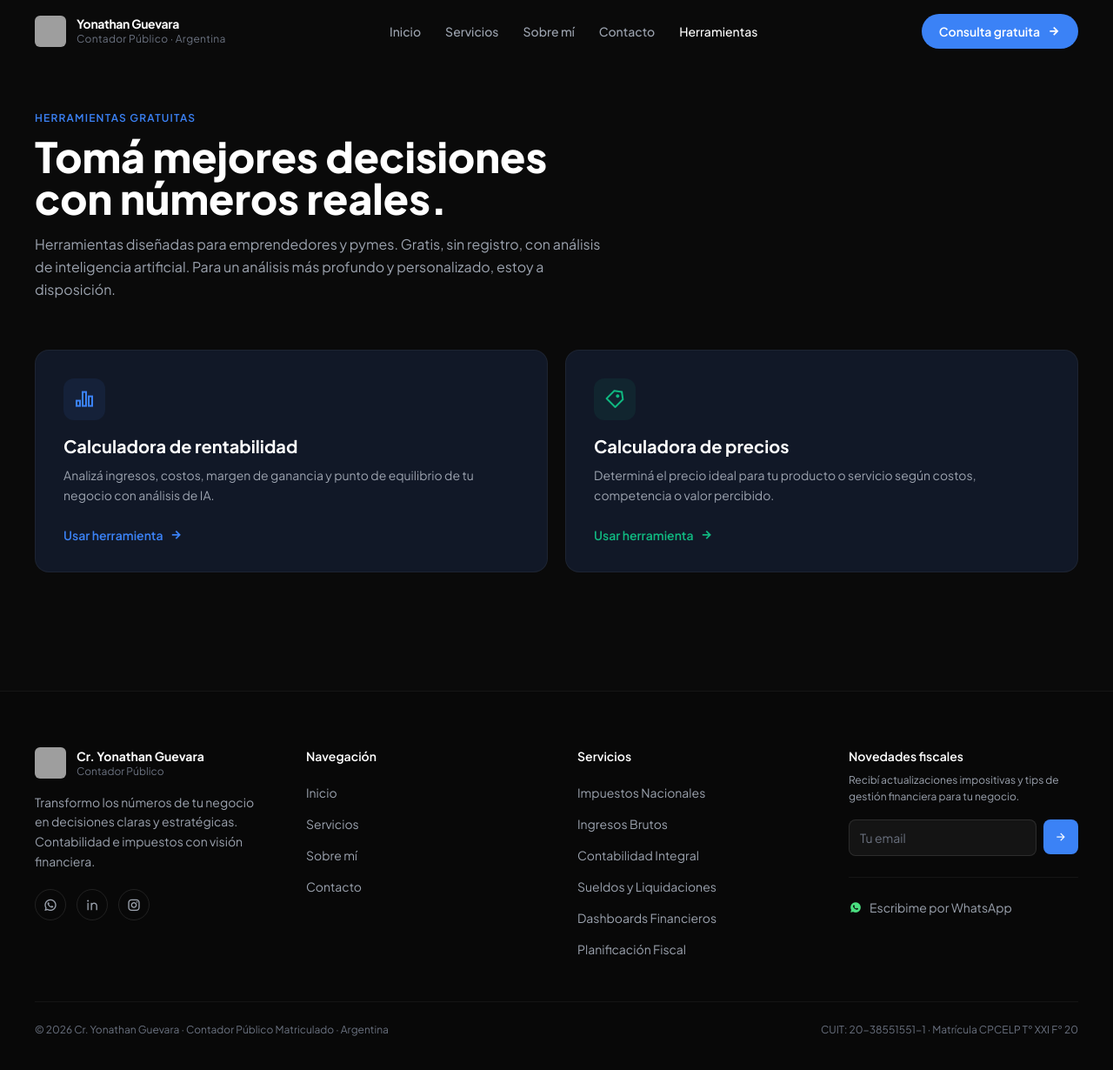
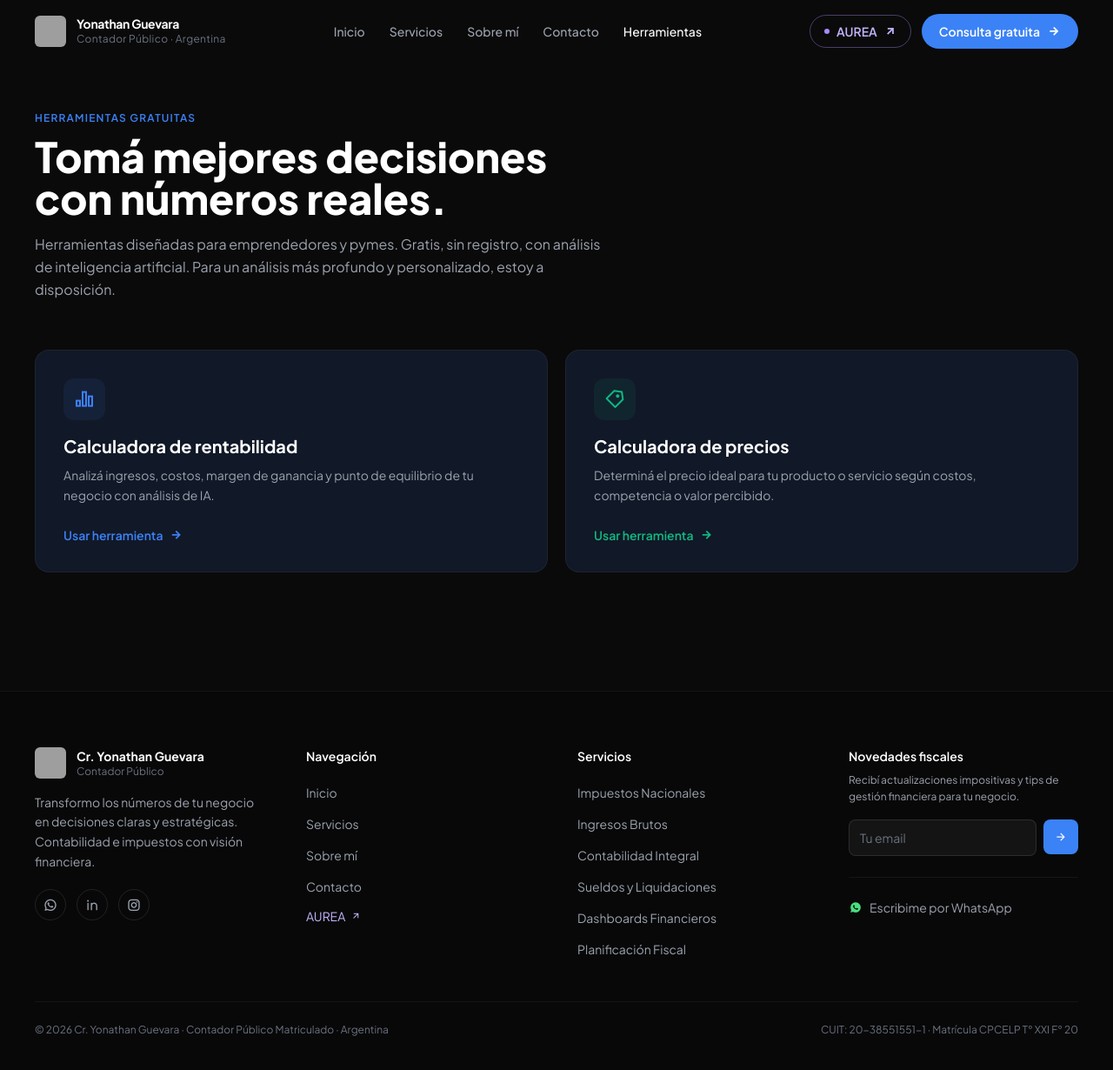
Before and after one commit to YonathanGuevara/guevara-estudio, a React (Vite) app in the folder proyecto-contador/: page /herramientas in a window 1280 px wide. Shown: the top 1230 px of the page at 87% size. Built offline with nearby package versions, Linux system fonts and the light colour scheme; grey boxes are pictures that could not be loaded.

Commit message:
Add AUREA link to navbar and footer

```diff
--- a/proyecto-contador/src/components/feature/Footer.tsx
+++ b/proyecto-contador/src/components/feature/Footer.tsx
@@ -89,6 +89,17 @@ export default function Footer() {
                   </Link>
                 </li>
               ))}
+              <li>
+                <a
+                  href="https://aurea.guevara-estudio.com.ar/"
+                  target="_blank"
+                  rel="noopener noreferrer"
+                  className="flex items-center gap-1.5 text-[#C4B5FD] hover:text-white text-sm transition-colors cursor-pointer"
+                >
+                  AUREA
+                  <i className="ri-arrow-right-up-line text-xs"></i>
+                </a>
+              </li>
             </ul>
           </div>
 
--- a/proyecto-contador/src/components/feature/Navbar.tsx
+++ b/proyecto-contador/src/components/feature/Navbar.tsx
@@ -3,6 +3,8 @@ import { Link, useLocation } from 'react-router-dom';
 
 // Tu logo propio - reemplazá esta URL con la tuya cuando tengas hosting
 const LOGO_URL = 'https://static.readdy.ai/image/37bdca1177b18a6b22719b392b997c4d/e7d0a2434435225cf8237542872598ab.jpeg';
+
+const AUREA_URL = 'https://aurea.guevara-estudio.com.ar/';
 
 const navLinks = [
   { label: 'Inicio', path: '/' },
@@ -63,6 +65,17 @@ export default function Navbar() {
         </nav>
 
         <div className="flex items-center gap-3">
+          <a
+            href={AUREA_URL}
+            target="_blank"
+            rel="noopener noreferrer"
+            title="Ingresá al sistema de gestión AUREA"
+            className="hidden md:flex items-center gap-2 text-sm font-semibold text-[#C4B5FD] hover:text-white border border-[#A78BFA]/40 hover:border-[#A78BFA] hover:bg-[#A78BFA]/10 rounded-full px-4 py-2 transition-colors cursor-pointer whitespace-nowrap"
+          >
+            <span className="w-1.5 h-1.5 rounded-full bg-[#A78BFA]"></span>
+            AUREA
+            <i className="ri-arrow-right-up-line text-sm"></i>
+          </a>
           <Link
             to="/contacto"
             className="hidden md:flex items-center gap-2 bg-[#3B82F6] hover:bg-[#2563EB] text-white text-sm font-semibold px-5 py-2.5 rounded-full transition-colors cursor-pointer whitespace-nowrap"
@@ -86,6 +99,16 @@ export default function Navbar() {
 
       {menuOpen && (
         <div className="md:hidden bg-[#0A0B0D] border-t border-white/5 px-6 py-6 flex flex-col gap-5">
+          <a
+            href={AUREA_URL}
+            target="_blank"
+            rel="noopener noreferrer"
+            className="flex items-center gap-2 text-base font-semibold text-[#C4B5FD] cursor-pointer"
+          >
+            <span className="w-1.5 h-1.5 rounded-full bg-[#A78BFA]"></span>
+            AUREA — Sistema de gestión
+            <i className="ri-arrow-right-up-line text-sm"></i>
+          </a>
           {navLinks.map((link) => (
             <Link
               key={link.path}
```
